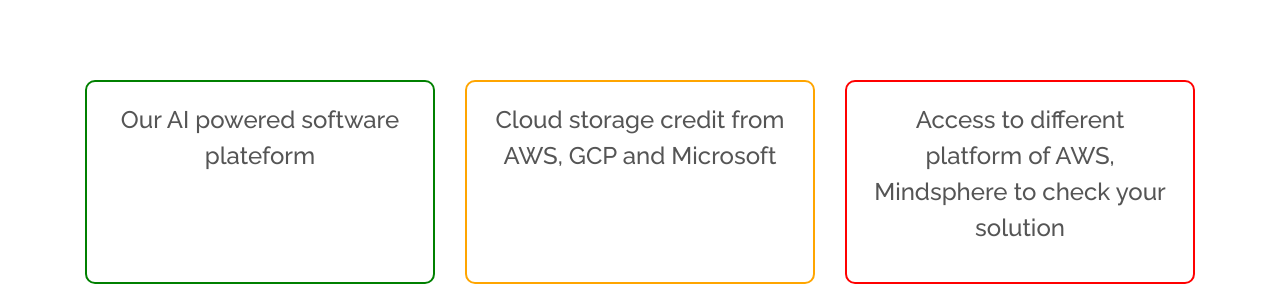
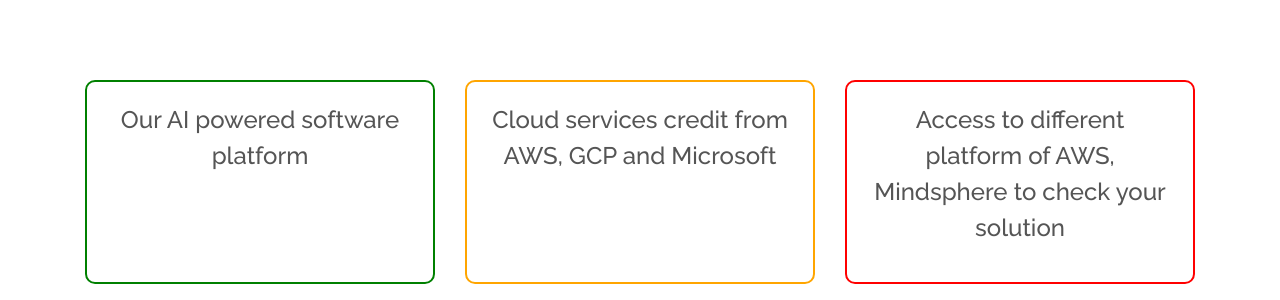
Before and after one commit to tvarit-foggy/tvarit.com, a PHP site: page /tti in a window 1280 px wide. Shown: the part 1809-2109 px from the top of the page. Run offline with PHP 8.4, Linux system fonts and the light colour scheme; some libraries are stand-ins or nearby versions.

Commit message:
change spelling

```diff
--- a/tti.php
+++ b/tti.php
@@ -417,7 +417,7 @@ $("#btnsubmit").live("click", function() {
                         <div class="featureBox border-grn">
 
 
-                            <p class="text-p offer-para">Our AI powered software plateform </p>
+                            <p class="text-p offer-para">Our AI powered software platform </p>
 
                             <div class="more">
 
@@ -429,7 +429,7 @@ $("#btnsubmit").live("click", function() {
                         <div class="featureBox border-org">
 
 
-                            <p class="text-p offer-para">Cloud storage credit from AWS, GCP and Microsoft </p>
+                            <p class="text-p offer-para">Cloud services credit from AWS, GCP and Microsoft </p>
 
                             <div class="more">
 
```
